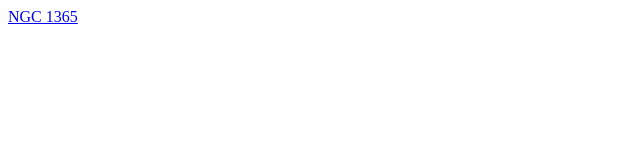
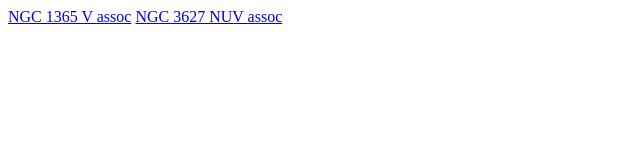
Before and after one commit to dthilker/assocmap, a website: page index.html in a window 1280 px wide. Shown: the whole page, without its empty margins (0-640 px from the left). Drawn offline with Linux system fonts and the light colour scheme.

Commit message:
Update index.html

```diff
--- a/index.html
+++ b/index.html
@@ -1 +1,2 @@
-<a href="./ngc1365.html">NGC 1365</a>
+<a href="./ngc1365.html">NGC 1365 V assoc</a>
+<a href="./ngc3627.html">NGC 3627 NUV assoc</a>
```
